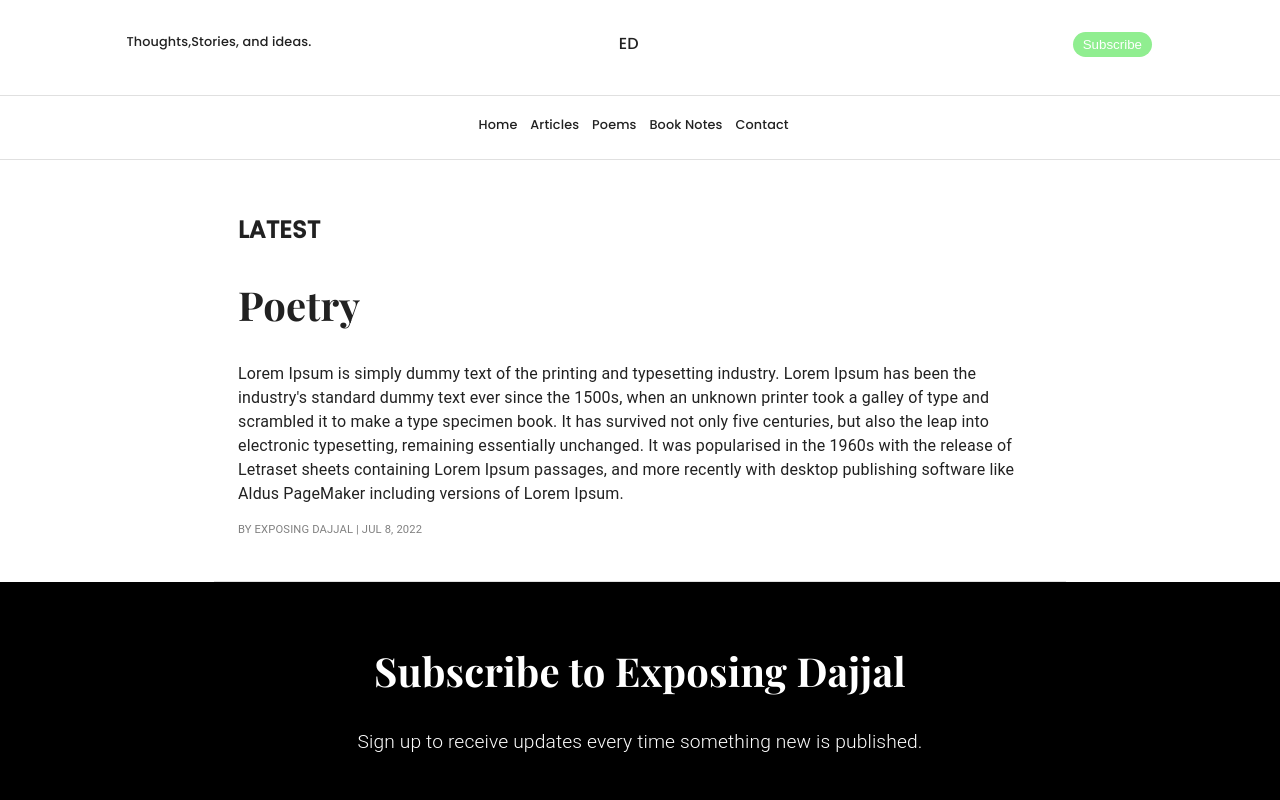
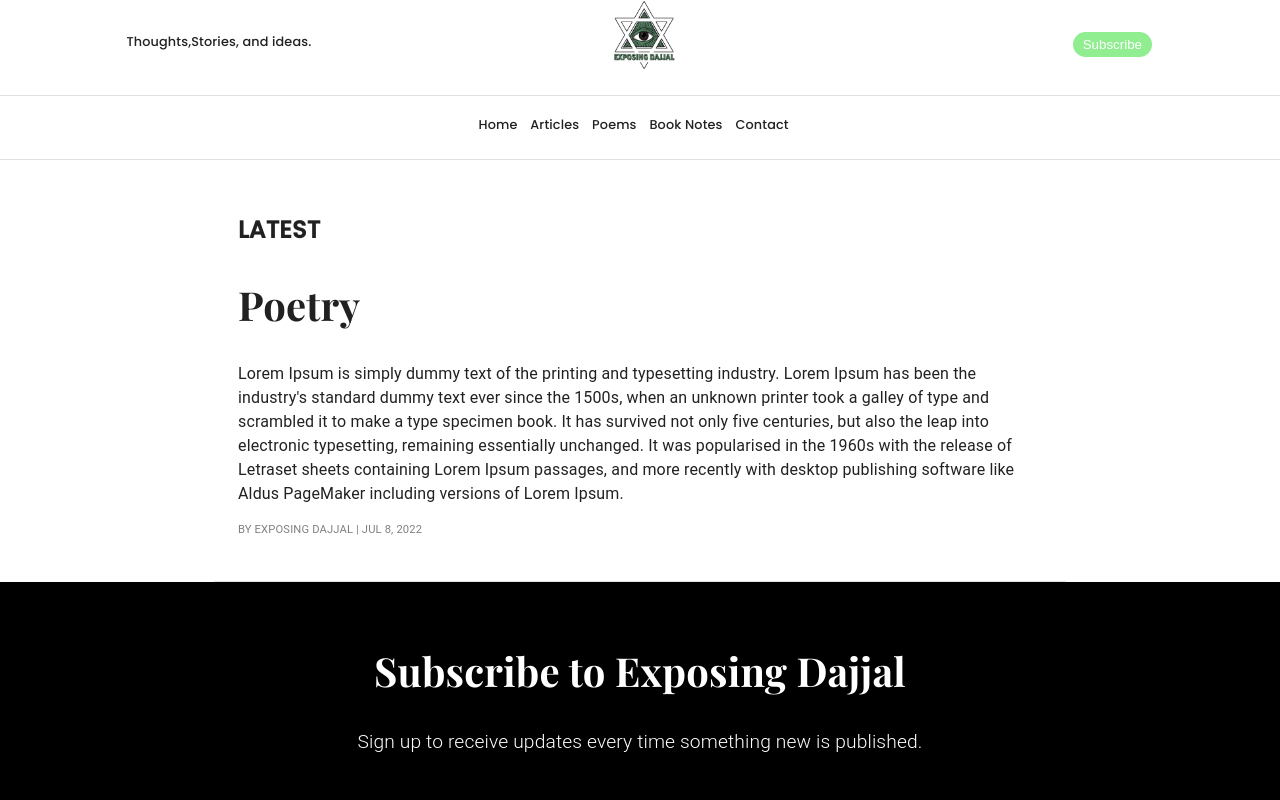
Before and after one commit to mohdnuman/blogging, a React (Create React App) app: page / in a window 1280 px wide. Shown: the top 800 px of the page. Built offline with nearby package versions, Linux system fonts and the light colour scheme; no server answers; the database is empty.

Commit message:
added logo

```diff
--- a/src/components/Navbar.js
+++ b/src/components/Navbar.js
@@ -13,7 +13,7 @@ class Navbar extends Component {
           id="upper-nav"
         >
             <span id="navbar1-text">Thoughts,Stories, and ideas.</span>
-            <span id="navbar-logo" >ED</span>
+            <span id="navbar-logo" ><img src={"logo.jpg"} id="logo" /></span>
             <button id="navbar-subscribe-button">Subscribe</button>
         </Container>
         <CssBaseline />
--- a/src/index.css
+++ b/src/index.css
@@ -26,10 +26,14 @@ code {
 }
 
 #navbar-logo{
-  font-family: 'Poppins', sans-serif;
-  font-weight: 500;
-  font-size: 1rem;
-  padding-left: 24vw;
+  position: absolute;
+  top: -2vh;
+  padding-left: 22vw;
+}
+
+#logo{
+  height: 8vw;
+  width: auto;
 }
 
 #navbar-subscribe-button{
```
Also changed, not shown: public/logo.jpg (added).
